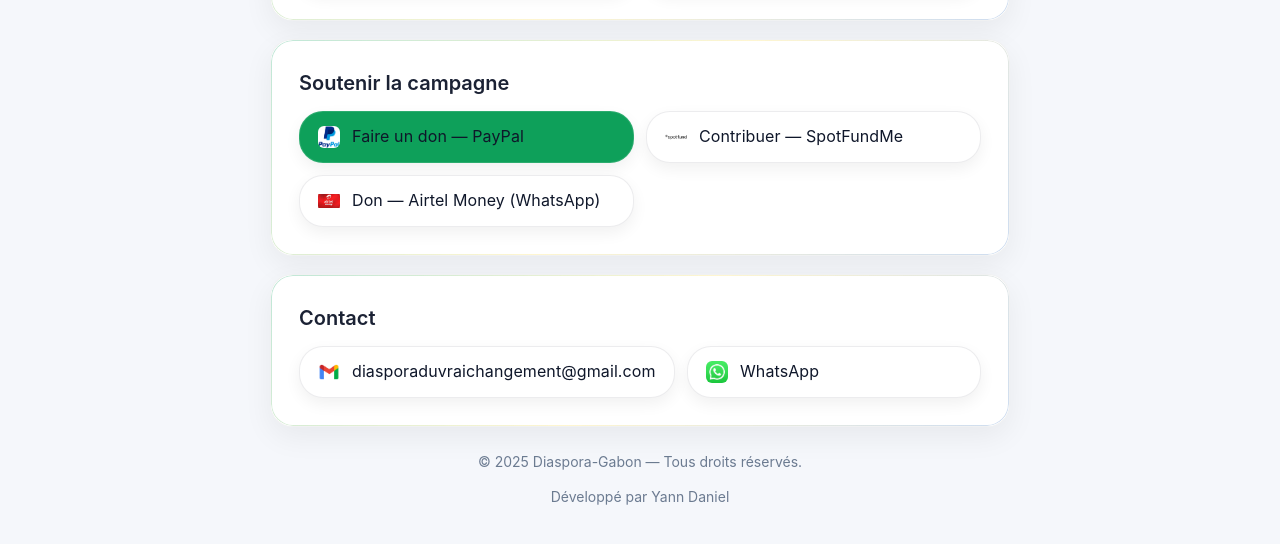
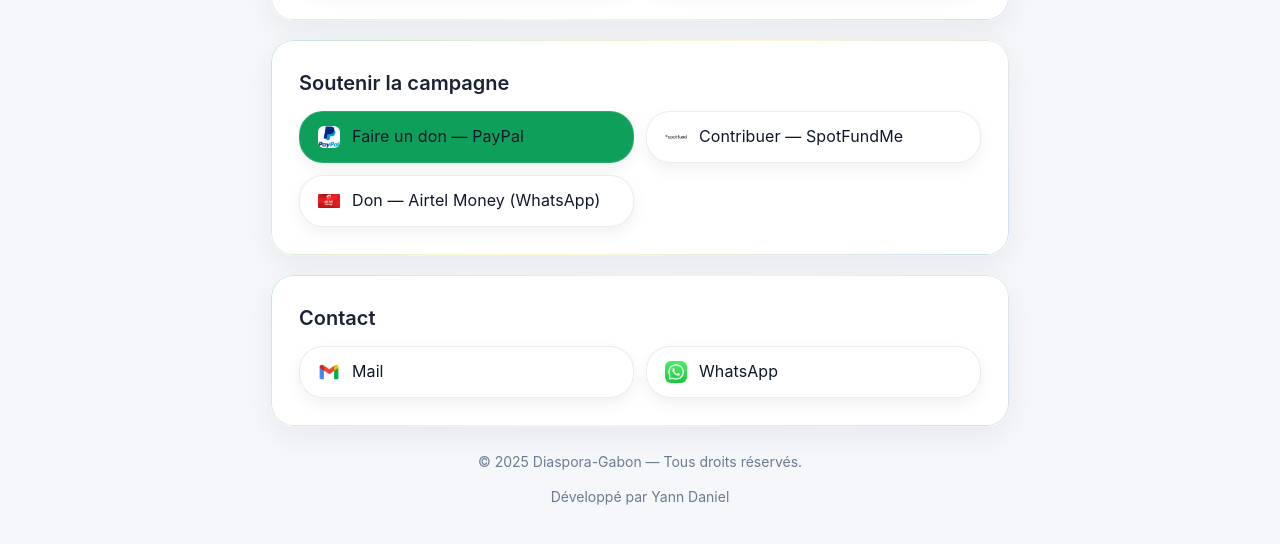
Before and after one commit to Yann11GAB/qr-code, a plain HTML site: page index.html in a window 1280 px wide. Shown: the part 556-1100 px from the top of the page. Drawn offline with Linux system fonts and the light colour scheme.

Commit message:
Ajout des fichiers de la landing page

```diff
--- a/index.html
+++ b/index.html
@@ -88,7 +88,7 @@
       <nav class="links">
         <a class="link-btn" href="mailto:diasporaduvraichangement@gmail.com" aria-label="Contacter par e-mail">
           <img class="icon" src="images/email.png" alt="Email">
-          <span class="label">diasporaduvraichangement@gmail.com</span>
+          <span class="label">Mail</span>
         </a>
         <a class="link-btn" href="https://wa.me/33600000000?text=Bonjour%20Marcel%2C%20j%E2%80%99aimerais%20en%20savoir%20plus%20sur%20la%20campagne" target="_blank" rel="noopener" aria-label="Contacter sur WhatsApp">
           <img class="icon" src="images/whatsapp.jpg" alt="WhatsApp">
```
